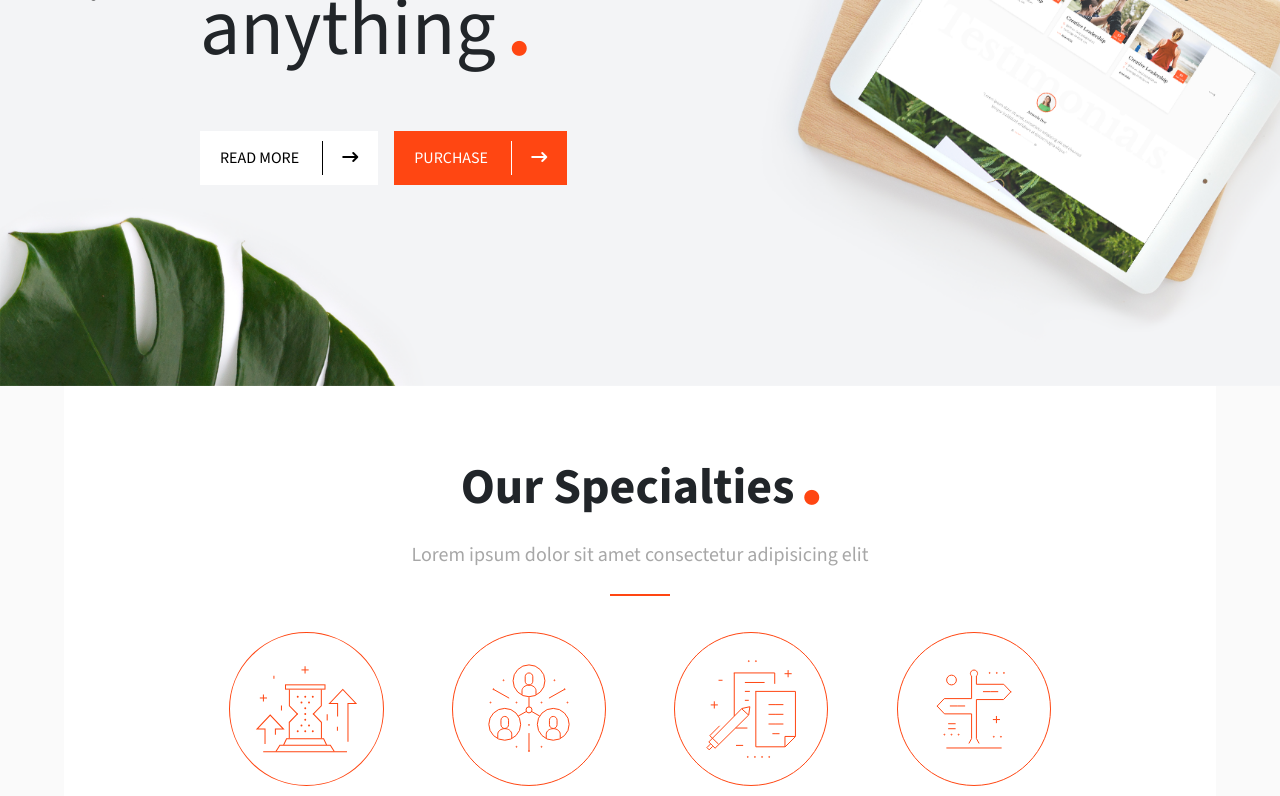
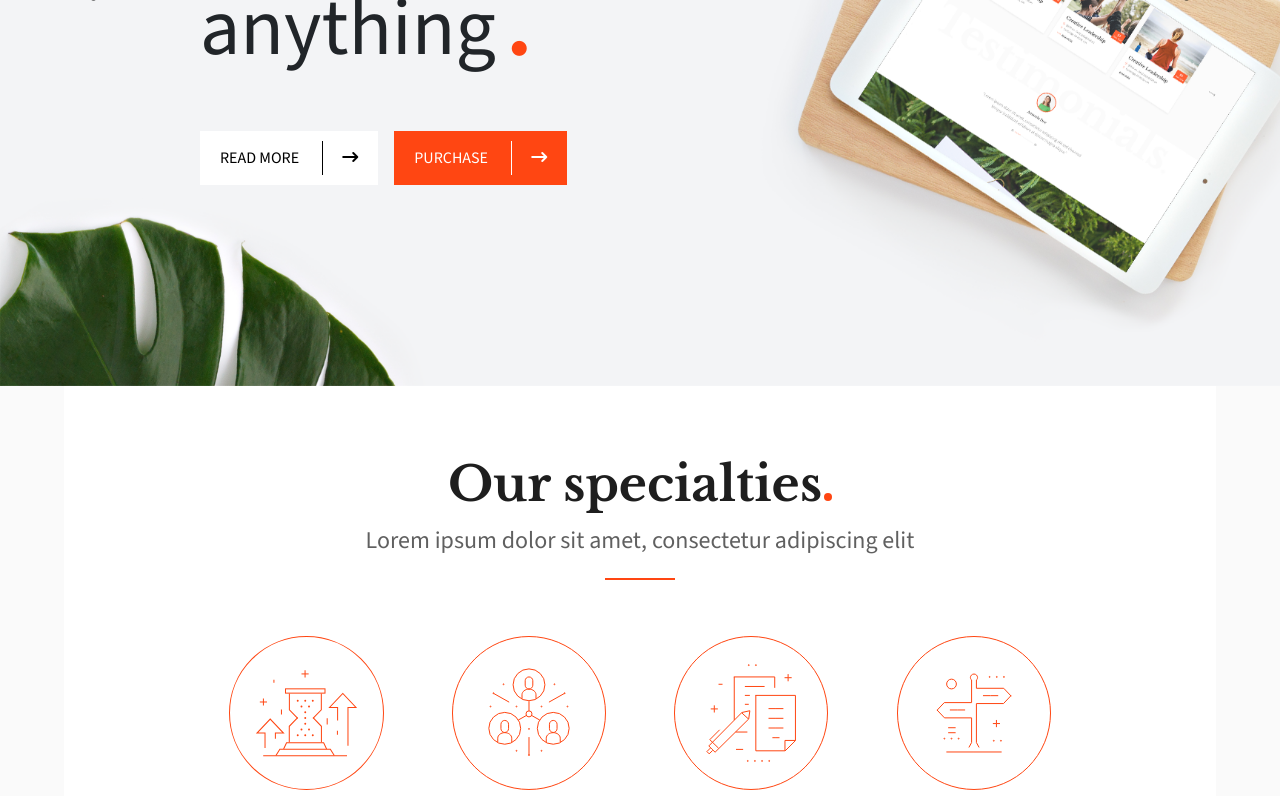
Before and after one commit to sabino-olivieri/proj-html-vuejs, a Vue app: page / in a window 1280 px wide. Shown: the part 414-1210 px from the top of the page. Built offline with nearby package versions, Linux system fonts and the light colour scheme; a web font is replaced by a local one.

Commit message:
feat: create component AppTitle

```diff
--- a/src/components/AppHeader.vue
+++ b/src/components/AppHeader.vue
@@ -188,9 +188,9 @@ header {
                 height: 0px;
                 visibility: hidden;
                 overflow: hidden;
-                opacity: 0;
+
                 z-index: 10;
-                transition: all 0.5s ease-out;
+                transition: all 0.5s ease;
 
 
                 .sub-menu {
--- /dev/null
+++ b/src/components/AppOurGatherings.vue
@@ -0,0 +1,16 @@
+<script>
+import AppTitle from './AppTitle.vue'
+export default {
+  components: { AppTitle },
+
+}
+</script>
+
+<template>
+    <AppTitle :title="'Our Gatherings'" :subTitle="'Lorem ipsum dolor sit amet, consectetur adipiscing elit'" />
+</template>
+
+<style lang="scss" scoped>
+
+
+</style>
--- a/src/components/AppOurSpecialties.vue
+++ b/src/components/AppOurSpecialties.vue
@@ -1,5 +1,7 @@
 <script>
+import AppTitle from './AppTitle.vue';
 export default {
+  components: { AppTitle },
   props: {
     itemArray: Array,
   },
@@ -14,12 +16,7 @@ export default {
 
 <template>
   <div class="ms-container-90 gap-3">
-    <h1 class="fw-bold">
-      Our Specialties
-      <i class="fa-solid fa-circle"></i>
-    </h1>
-    <span>Lorem ipsum dolor sit amet consectetur adipisicing elit </span>
-    <span class="border-bt-line pt-2"></span>
+    <AppTitle :title="'Our specialties'" :subTitle="'Lorem ipsum dolor sit amet, consectetur adipiscing elit'" />
     <ul class="gap-4">
       <li class="gap-2" v-for="curItem in itemArray">
         <img :src="getImagePath(curItem.image)" alt="" />
--- /dev/null
+++ b/src/components/AppTitle.vue
@@ -0,0 +1,69 @@
+<script>
+export default {
+    props: {
+        title: String,
+        subTitle: String,
+    }
+}
+</script>
+
+<template>
+    <div class="container">
+        <div class="row">
+            <div class="col-12 d-flex justify-content-center">
+                <h2>{{title}}</h2>
+                <span></span>
+            </div>
+            <div class="col d-flex flex-column align-items-center">
+                <p>
+                    {{ subTitle }}
+                </p>
+
+                <div class="separator"></div>
+            </div>
+        </div>
+
+    </div>
+</template>
+
+<style lang="scss" scoped>
+
+    .col-12{
+        align-items: baseline;
+        width: 100%;
+        h2 {
+            font-family: "Libre Baskerville", serif;
+            color: var(--ms-bold-color);
+            font-weight: 700;
+            font-size: 3rem;
+
+        }
+
+        span {
+        margin-left: 2px;
+        display: inline-block;
+        width: 8px;
+        aspect-ratio: 1/ 1;
+        background-color: var(--ms-primary-color);
+        border-radius: 50%;
+        }
+    }
+
+    p {
+        font-family: "Source Sans 3", sans-serif;
+        color: #606060;
+        font-weight: 300;
+        font-size: 1.5rem;
+        margin: 0;
+    }
+
+    .separator {
+            padding: 0px 0;
+            border: 1px solid var(--ms-primary-color);
+            background-color: var(--ms-primary-color);
+            width: 70px;
+            margin: 20px 0;
+        }
+
+
+</style>
--- a/src/pages/AboutPage.vue
+++ b/src/pages/AboutPage.vue
@@ -1,10 +1,11 @@
 <script>
 import AppFounder from '../components/AppFounder.vue';
+import AppOurGatherings from '../components/AppOurGatherings.vue';
 import AppOurSpecialties from '../components/AppOurSpecialties.vue';
 import { store } from '../store';
 
 export default {
-    components: { AppOurSpecialties, AppFounder },
+    components: { AppOurSpecialties, AppFounder, AppOurGatherings },
     data() {
         return {
             store,
@@ -48,6 +49,8 @@ export default {
     <AppOurSpecialties :itemArray="ourSpecialtiesItem" />
 
     <AppFounder />
+
+    <AppOurGatherings />
 </template>
 
 <style lang="scss" scoped>
```
